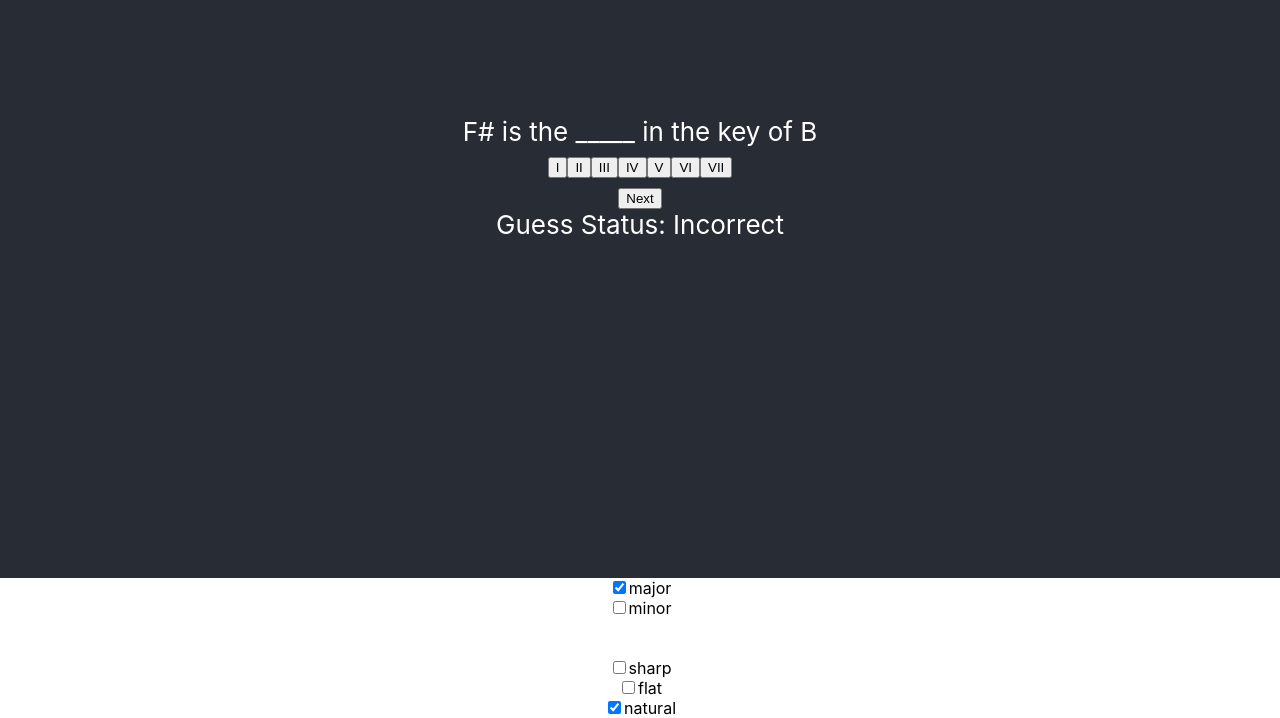
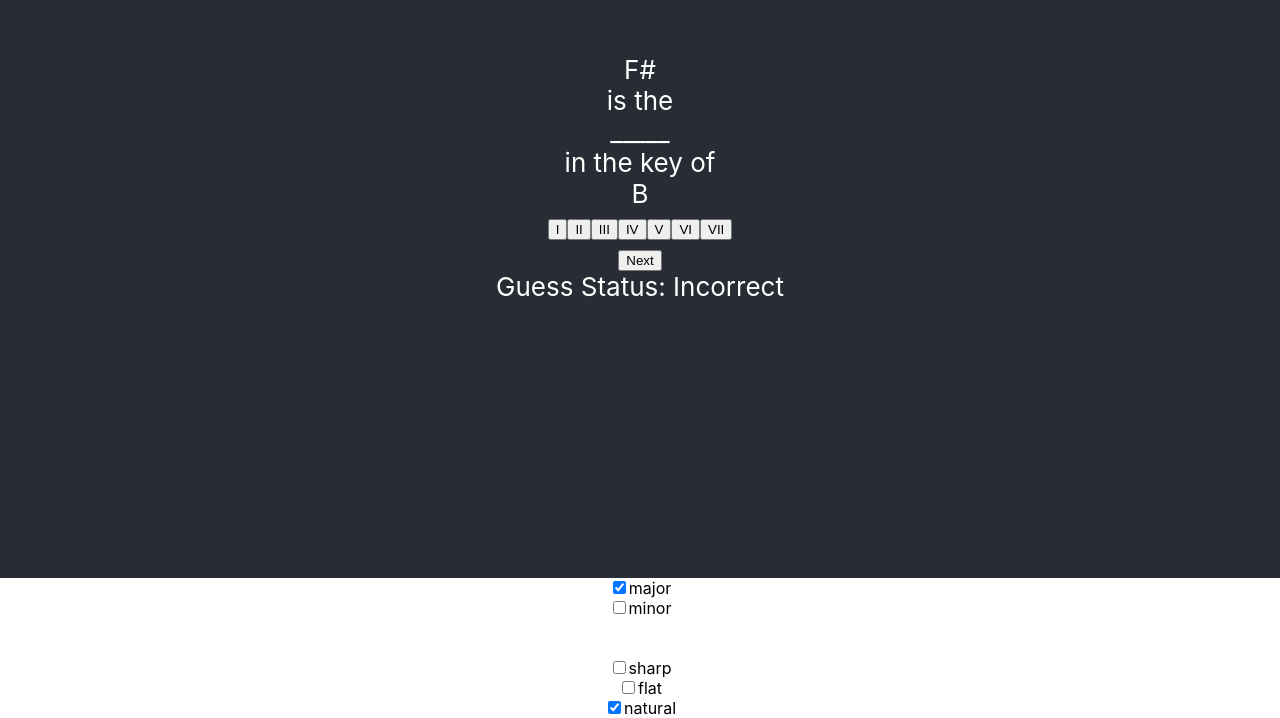
Before and after one commit to tmbridge/chords-in-keys, a React (Create React App) app: page / in a window 1280 px wide. Shown: the part 222-940 px from the top of the page. Built offline with nearby package versions, Linux system fonts and the light colour scheme.

Commit message:
Formatted Sentence and Answer references better.

```diff
--- a/src/components/Sentence/Sentence.js
+++ b/src/components/Sentence/Sentence.js
@@ -59,9 +59,29 @@ class Sentence extends Component {
         let { currentKeys } = this.props;
         return (
                 <div>
-                        <SentenceChord value={this.getSentenceValue('chord')} /> is the <SentenceNashvilleNumber value={this.getSentenceValue('number')} /> in the key of <SentenceKey value={this.getSentenceValue('key')} />
+                        <SentenceChord
+                            value={this.getSentenceValue('chord')}
+                        />
+                        <div className='sentence-text-static'>
+                            is the
+                        </div>
+                        <SentenceNashvilleNumber
+                            value={this.getSentenceValue('number')}
+                        />
+                        <div className='sentence-text-static'>
+                            in the key of
+                        </div>
+                        <SentenceKey
+                            value={this.getSentenceValue('key')}
+                        />
                         <br/>
-                        <Answer currentKeys={currentKeys} currentKey={currentKey} currentChord={currentChord} currentQuestion={currentQuestion} onSkipClicked={() => this.next()}/>
+                        <Answer
+                            currentKeys={currentKeys}
+                            currentKey={currentKey}
+                            currentChord={currentChord}
+                            currentQuestion={currentQuestion}
+                            onSkipClicked={() => this.next()}
+                        />
                 </div>
         );
     }
```
